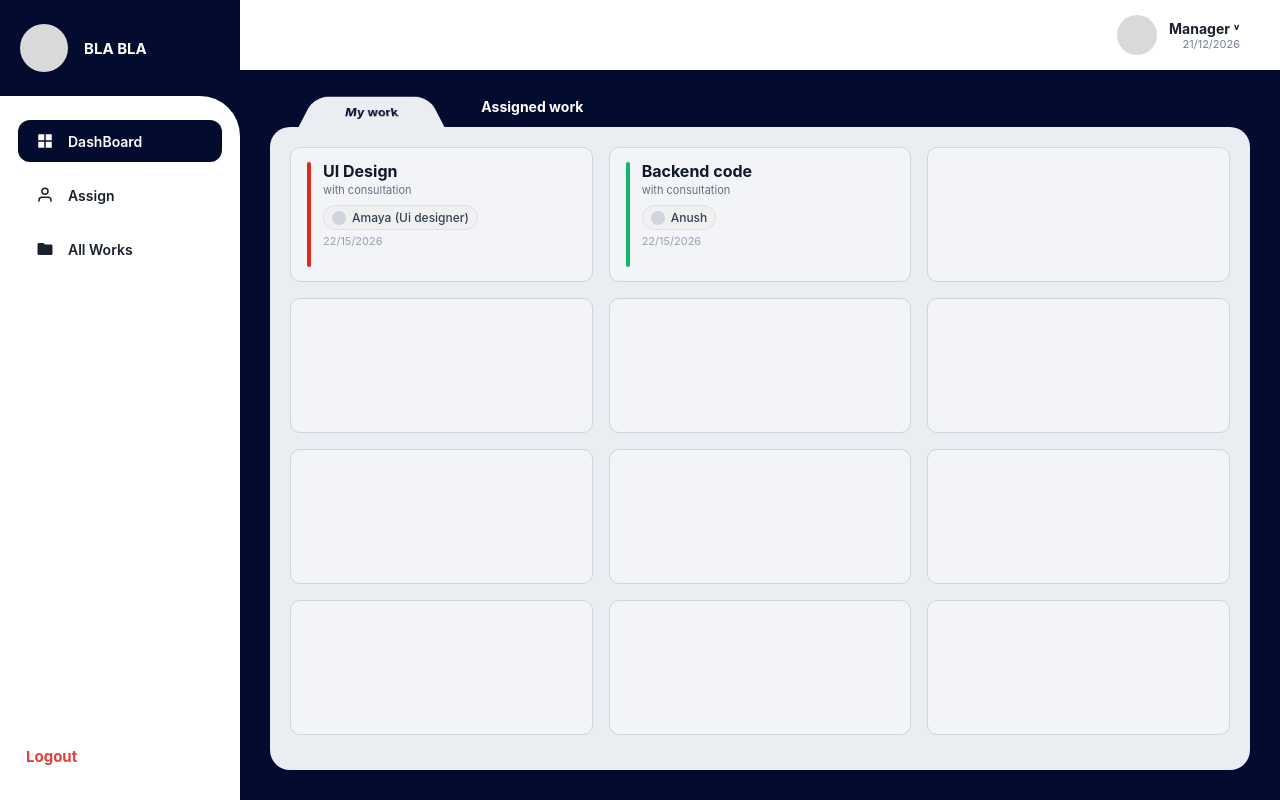
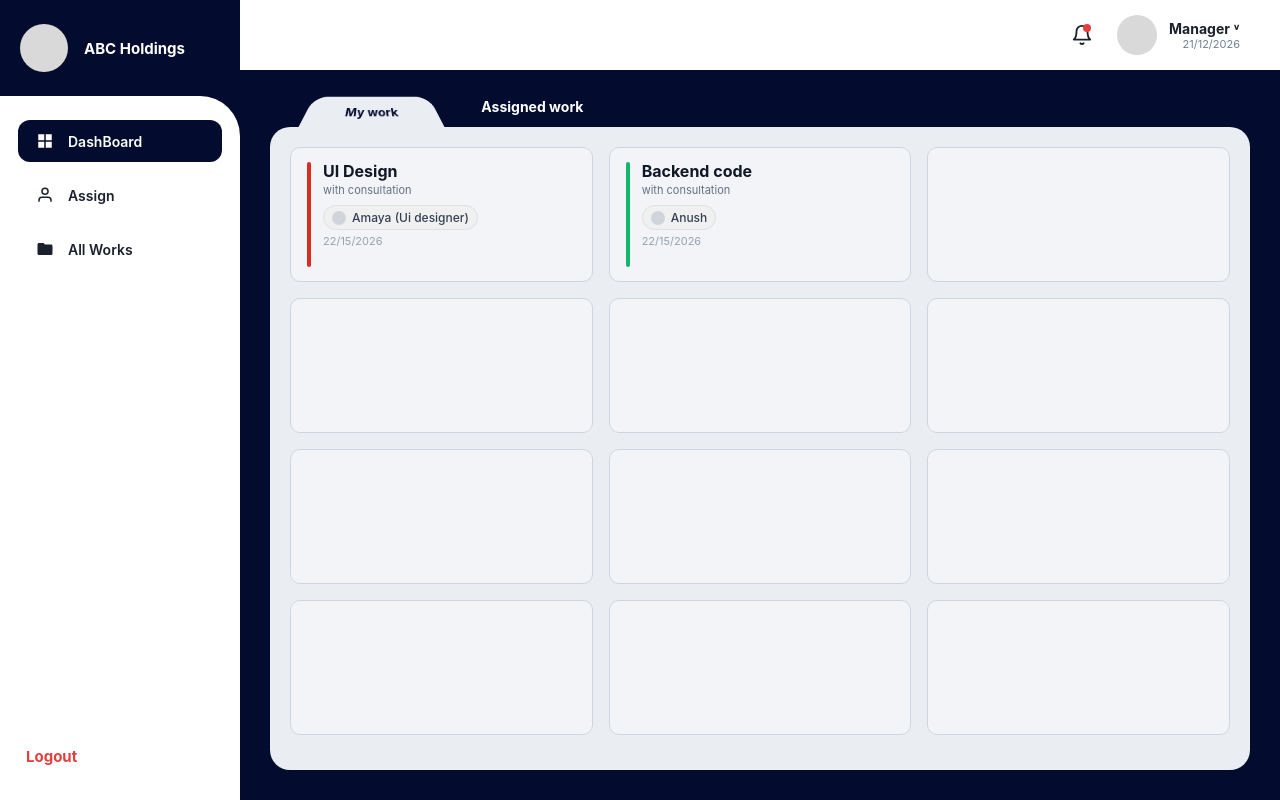
Before and after one commit to geeneth02/Team-Task-Board, a React app in the folder frontend/: page /dashboard in a window 1280 px wide. Built offline with nearby package versions, Linux system fonts and the light colour scheme; the HTML template or start-up script is replaced by a standard one.

Commit message:
notification things

```diff
--- a/frontend/src/components/Dashboard.jsx
+++ b/frontend/src/components/Dashboard.jsx
@@ -1,5 +1,7 @@
 import React, { useState } from 'react';
 import { useNavigate } from 'react-router-dom';
+// 1. Import your friend's component
+import NotificationsPanel from './NotificationsPanel';
 import './Dashboard.css';
 
 const DashboardIcon = () => (
@@ -21,8 +23,20 @@ const FolderIcon = () => (
   </svg>
 );
 
+// New Bell Icon for the header
+const BellIcon = () => (
+  <svg width="22" height="22" viewBox="0 0 24 24" fill="none" stroke="#1a202c" strokeWidth="2" strokeLinecap="round" strokeLinejoin="round">
+    <path d="M18 8A6 6 0 0 0 6 8c0 7-3 9-3 9h18s-3-2-3-9"></path>
+    <path d="M13.73 21a2 2 0 0 1-3.46 0"></path>
+  </svg>
+);
+
 export default function Dashboard() {
   const [activeTab, setActiveTab] = useState('myWork');
+
+  // 2. Add a state variable to control whether the popup is open or closed
+  const [showNotifications, setShowNotifications] = useState(false);
+
   const navigate = useNavigate();
 
   const tasks = [
@@ -52,12 +66,10 @@ export default function Dashboard() {
       <aside className="sidebar">
         <div className="profile-header">
           <div className="avatar-placeholder"></div>
-          <span className="profile-name">BLA BLA</span>
+          <span className="profile-name">ABC Holdings</span>
         </div>
 
         <div className="sidebar-white-card">
-          {/* Hamburger button removed from here */}
-
           <nav className="nav-menu">
             <button className="nav-btn active">
               <DashboardIcon />
@@ -81,18 +93,34 @@ export default function Dashboard() {
 
       {/* Main Viewport */}
       <div className="main-viewport">
-        <header className="top-navbar">
-          <div className="manager-profile">
-            <div className="manager-avatar"></div>
-            <div className="manager-info">
-              <span className="manager-title">Manager ˅</span>
-              <span className="manager-date">21/12/2026</span>
+
+        {/* 3. Updated Header with the Bell Button */}
+        <header className="top-navbar" style={{ position: 'relative' }}>
+          <div style={{ display: 'flex', alignItems: 'center', gap: '24px' }}>
+
+            <button
+              onClick={() => setShowNotifications(!showNotifications)}
+              style={{ background: 'none', border: 'none', cursor: 'pointer', position: 'relative', display: 'flex', alignItems: 'center' }}
+            >
+              <BellIcon />
+              {/* Optional tiny red dot indicating new notifications */}
+              <span style={{ position: 'absolute', top: '0px', right: '2px', width: '8px', height: '8px', backgroundColor: '#e53e3e', borderRadius: '50%' }}></span>
+            </button>
+
+            <div className="manager-profile">
+              <div className="manager-avatar"></div>
+              <div className="manager-info">
+                <span className="manager-title">Manager ˅</span>
+                <span className="manager-date">21/12/2026</span>
+              </div>
             </div>
           </div>
+
+          {/* 4. Render the panel only if the bell is clicked */}
+          {showNotifications && <NotificationsPanel />}
         </header>
 
         <main className="content-container">
-          {/* Foldered Tab Bar */}
           <div className="tab-header">
             <button
               className={`tab-link ${activeTab === 'myWork' ? 'active' : ''}`}
@@ -108,7 +136,6 @@ export default function Dashboard() {
             </button>
           </div>
 
-          {/* Card Canvas */}
           <div className="grid-canvas">
             {activeTab === 'myWork' && (
               <>
```
